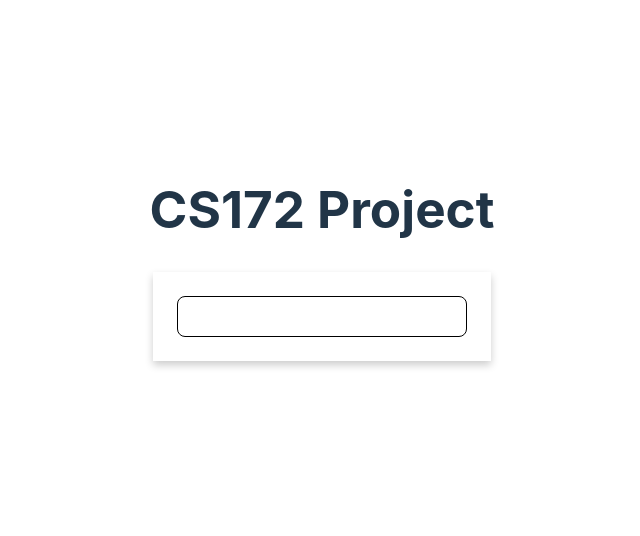
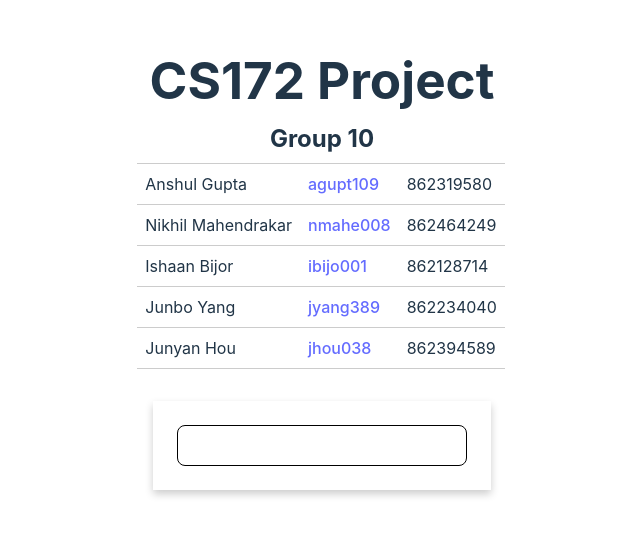
Before and after one commit to ansg191/CS172-Project, a React (Vite) app in the folder web/: page / in a window 1280 px wide. Shown: the part 130-666 px from the top of the page, without its empty margins (318-958 px from the left). Built offline with nearby package versions, Linux system fonts and the light colour scheme.

Commit message:
Add group member names & improve styling

```diff
--- a/web/src/App.css
+++ b/web/src/App.css
@@ -3,6 +3,10 @@
     margin: 0 auto;
     padding: 2rem;
     text-align: center;
+}
+
+h1 {
+    margin-bottom: 0.25em;
 }
 
 .card {
@@ -24,3 +28,23 @@
 .item-container {
     margin-top: 1em;
 }
+
+.group-title {
+    margin: 0 0 0.25em;
+}
+
+.group-table {
+    border-collapse: collapse;
+    margin-left: 1em;
+    text-align: left;
+}
+
+.group-table td {
+    padding: 0.5em;
+    white-space: nowrap;
+    border-top: 1px solid #ccc
+}
+
+.group-table tbody tr:last-child td {
+    border-bottom: 1px solid #ccc;
+}
--- a/web/src/App.tsx
+++ b/web/src/App.tsx
@@ -2,6 +2,14 @@ import {useEffect, useState} from 'react'
 import Doc from "./Doc.tsx";
 import './App.css'
 import {isResultDoc, ResultDoc} from "./resultdoc.ts";
+
+const group_members = [
+    {name: "Anshul Gupta", sid: "862319580", nid: "agupt109"},
+    {name: "Nikhil Mahendrakar", sid: "862464249", nid: "nmahe008"},
+    {name: "Ishaan Bijor", sid: "862128714", nid: "ibijo001"},
+    {name: "Junbo Yang", sid: "862234040", nid: "jyang389"},
+    {name: "Junyan Hou", sid: "862394589", nid: "jhou038"},
+]
 
 function App() {
     const [query, setQuery] = useState('');
@@ -29,6 +37,20 @@ function App() {
     return (
         <>
             <h1>CS172 Project</h1>
+            {data.length == 0 && query.length == 0 &&
+                <div>
+                    <h2 className="group-title">Group 10</h2>
+                    <table className="group-table">
+                        <tbody>
+                        {group_members.map(member => <tr>
+                            <td>{member.name}</td>
+                            <td><a href={`mailto:${member.nid}@ucr.edu`}>{member.nid}</a></td>
+                            <td>{member.sid}</td>
+                        </tr>)}
+                        </tbody>
+                    </table>
+                </div>
+            }
             <div className="card">
                 <input className="searchbox" type="text" value={query} onChange={(e) => setQuery(e.target.value)}/>
                 {/*Add this later if search becomes too long*/}
```
